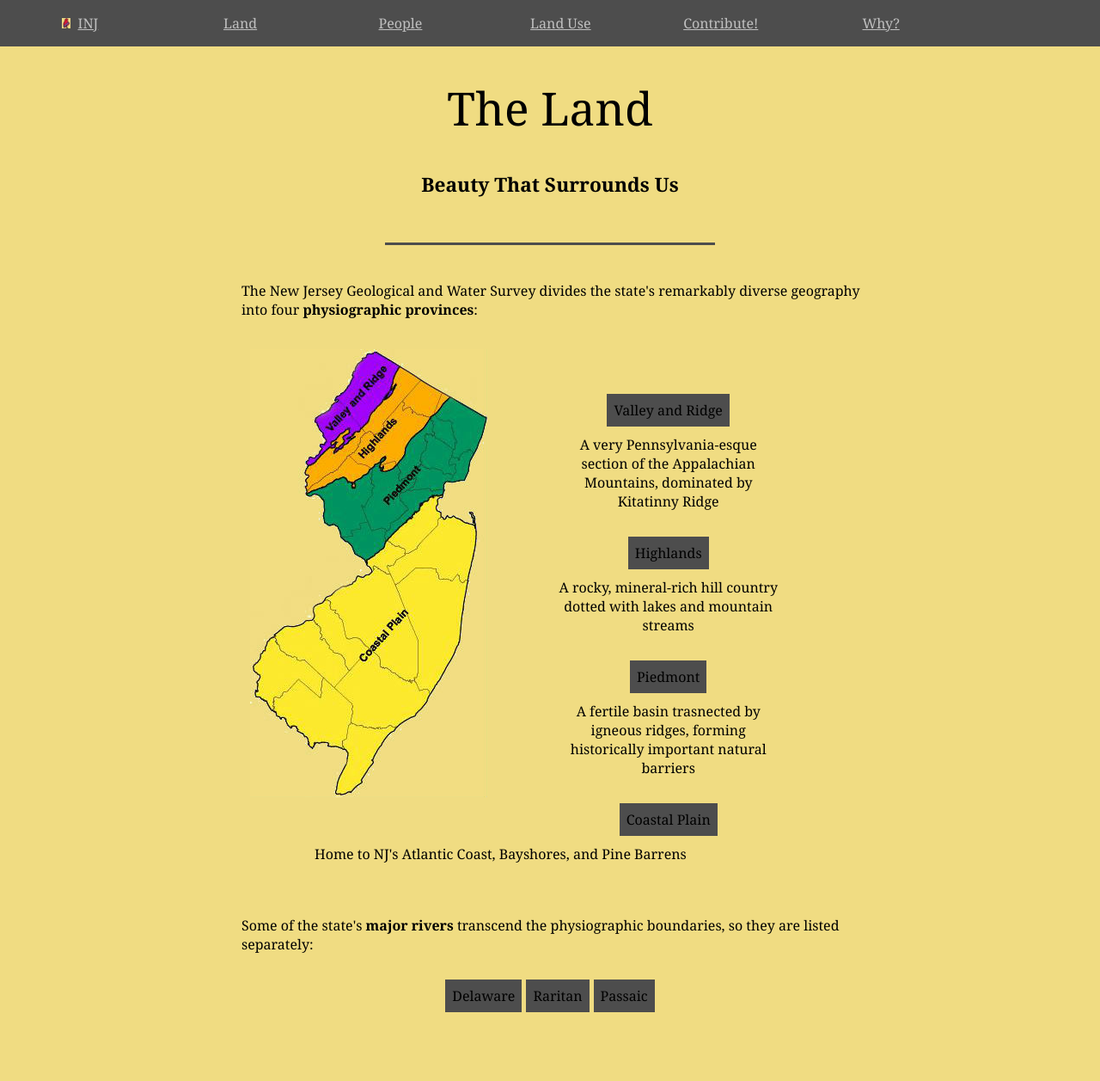
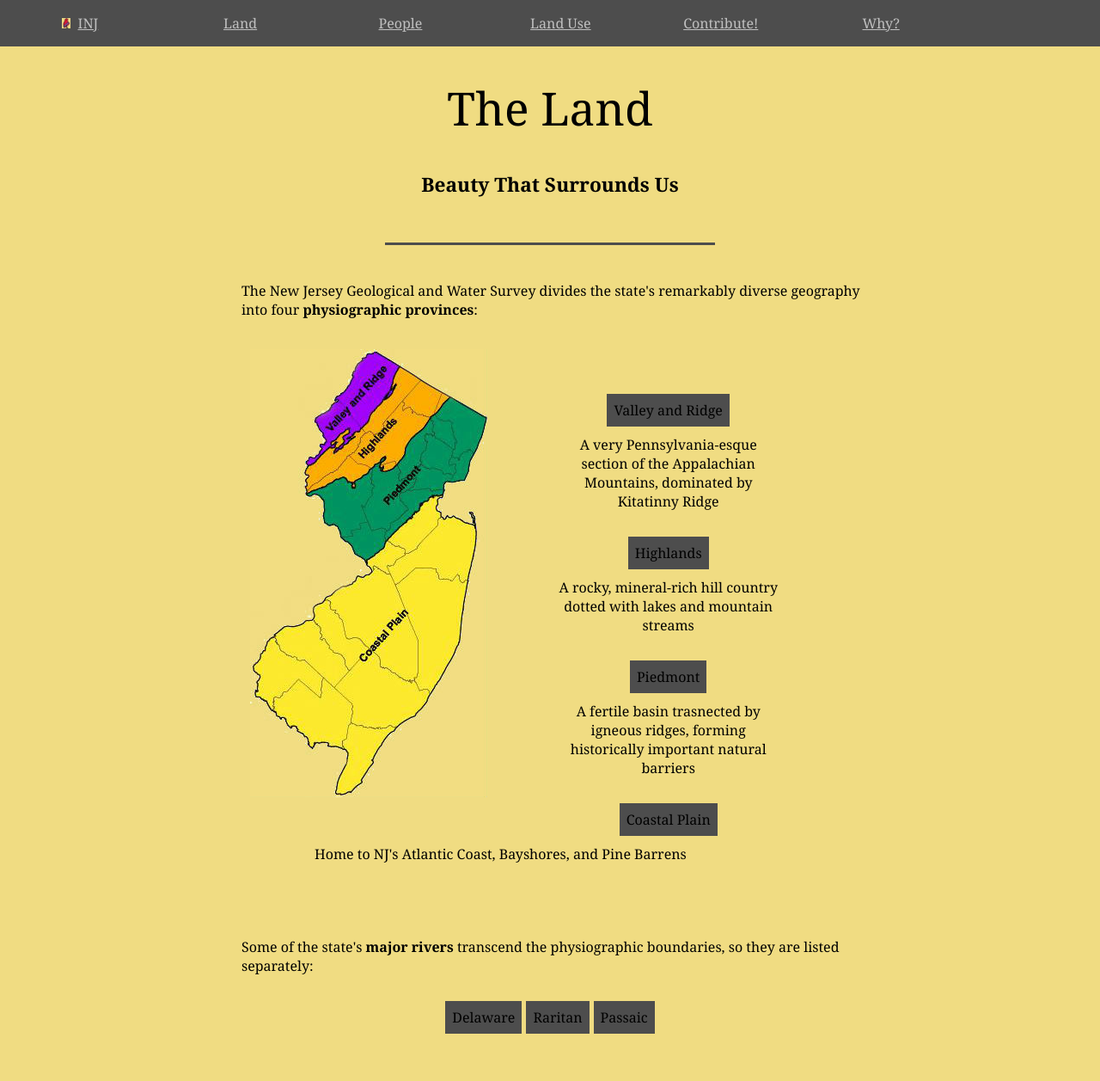
Before and after one commit to jonfried/oakafee.github.io, a Jekyll site: the page built from land.html, in a window 1280 px wide. Shown: the whole page at 86% size. Built offline with Jekyll 4.4.1, drawn with Linux system fonts in a browser that asks for light colours; before the commit the page ends 1232 px from its top, so only the background shows below that.

Commit message:
Update style.css

```diff
--- a/styles/style.css
+++ b/styles/style.css
@@ -249,6 +249,6 @@ div.land p {
 	margin-bottom: 35px;
 }
 #land-rivers-text {
-	margin-top: 45px;
+	margin-top: 70px;
 	margin-left: 25px;
 }
```
